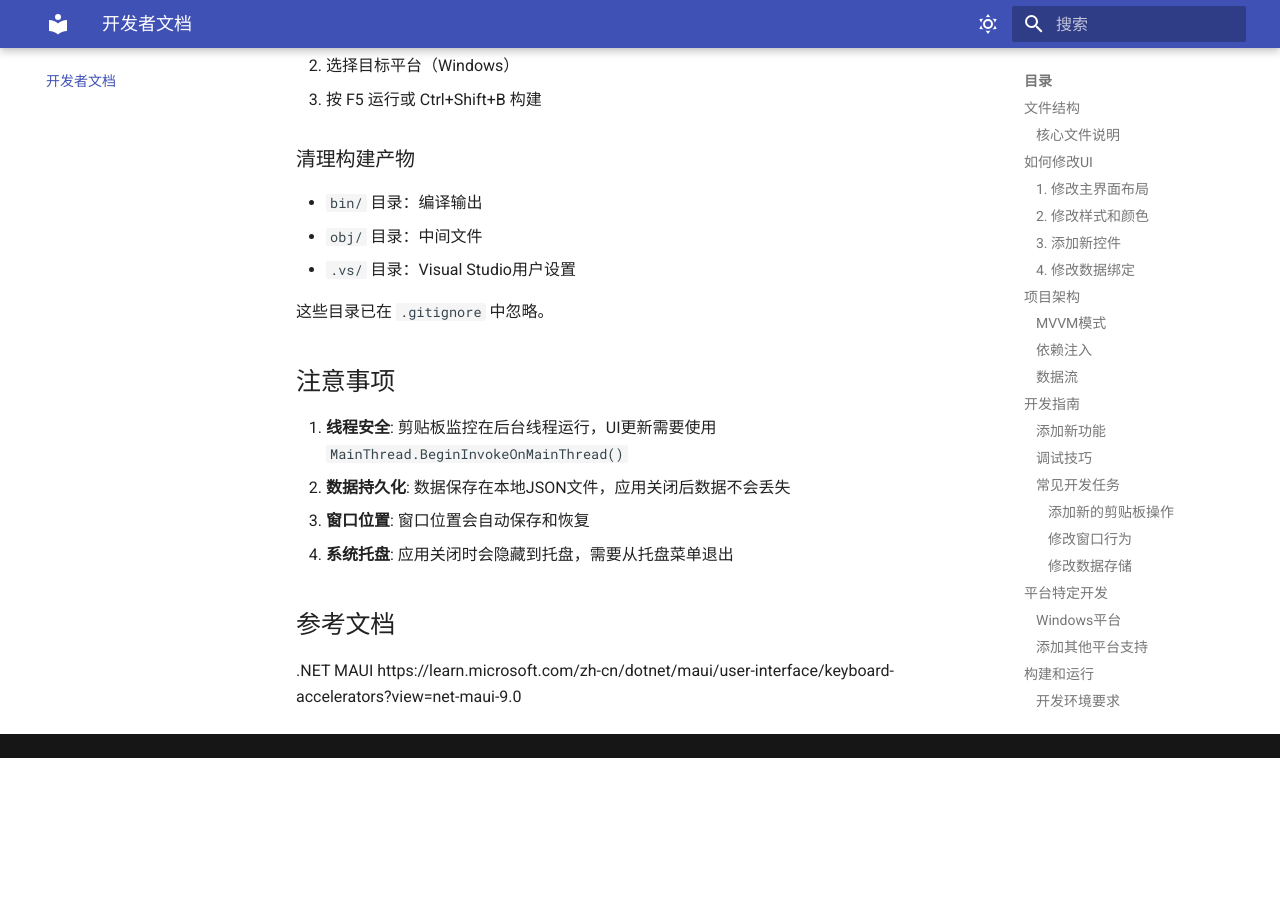
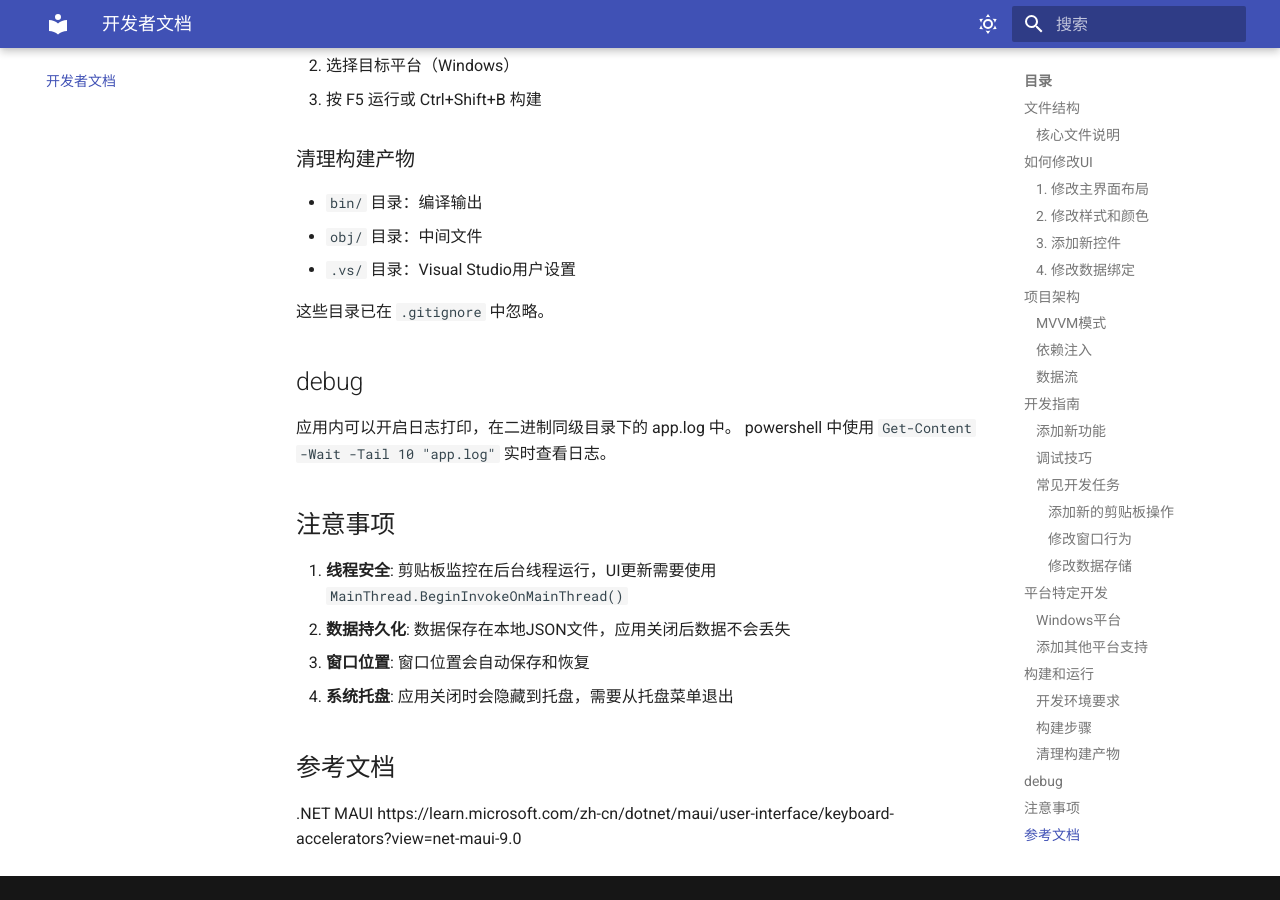
Before and after one commit to mengq627/clipboard, an MkDocs documentation site: the page built from docs/dev/README.md, in a window 1280 px wide and 900 px high, scrolled down 5787 px. Built offline with MkDocs 1.6.1 and Material for MkDocs 9.7.7, drawn with Linux system fonts in a browser that asks for light colours; before the commit the page ends 6545 px from its top, so only the background shows below that.

Commit message:
update dev doc
add debug

```diff
--- a/docs/dev/README.md
+++ b/docs/dev/README.md
@@ -254,6 +254,11 @@ Windows特定的功能在 `Platforms/Windows/` 目录下：
 
 这些目录已在 `.gitignore` 中忽略。
 
+## debug
+
+应用内可以开启日志打印，在二进制同级目录下的 app.log 中。
+powershell 中使用 `Get-Content -Wait -Tail 10 "app.log"` 实时查看日志。
+
 ## 注意事项
 
 1. **线程安全**: 剪贴板监控在后台线程运行，UI更新需要使用 `MainThread.BeginInvokeOnMainThread()`
```
